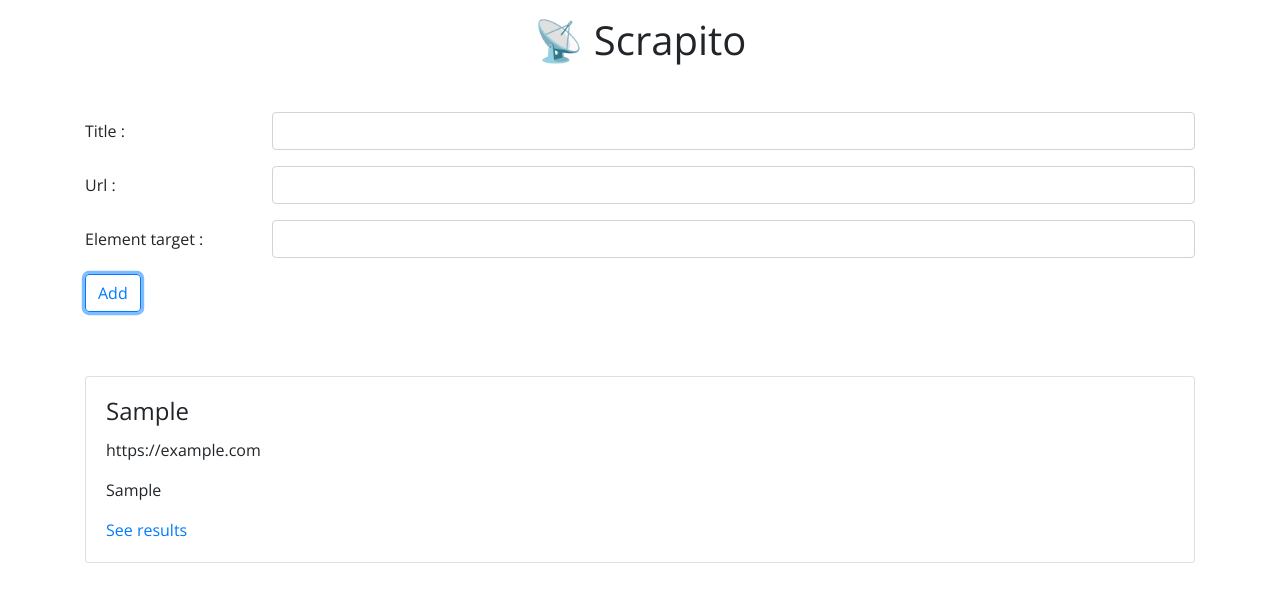
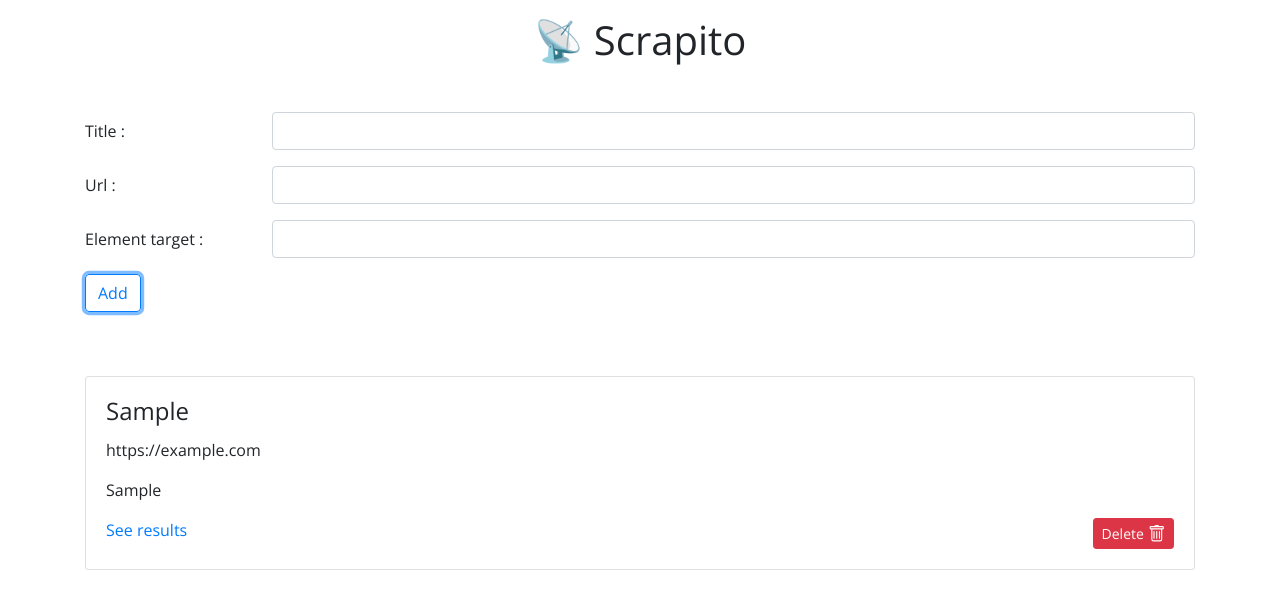
Before and after one commit to remirobichet/scrapito, a Nuxt app: page / in a window 1280 px wide. Both pictures are taken after typing "Sample", "https://example.com", "Sample" into the empty fields and a click on the button "Add". Shown: the top 606 px of the page. Built offline with nearby package versions, Linux system fonts and the light colour scheme.

Commit message:
:sparkles: Implement remove element

```diff
--- a/pages/index.vue
+++ b/pages/index.vue
@@ -36,12 +36,12 @@
         <b-card :title="item.title" class="my-3">
           <b-card-text>{{ item.url }}</b-card-text>
           <b-card-text>{{ item.element }}</b-card-text>
-          <nuxt-link
-            :to="'/scrape/' + item.id"
-            class="card-link"
-            v-if="item.id"
+          <nuxt-link :to="'/scrape/' + item.id" class="card-link" v-if="item.id"
             >See results</nuxt-link
           >
+          <b-button size="sm" variant="danger" class="float-right" @click="deleteScrape(item.id)" v-if="item.id">
+            Delete <b-icon icon="trash" aria-hidden="true"></b-icon>
+          </b-button>
         </b-card>
       </b-card-group>
     </b-container>
@@ -79,6 +79,9 @@ export default Vue.extend({
       ;((this.$refs.addScrapeUrl as Vue).$el as HTMLInputElement).value = ''
       ;((this.$refs.addScrapeElement as Vue).$el as HTMLInputElement).value = ''
     },
+    deleteScrape(index: string) {
+      this.$store.commit('scrape/remove', index)
+    }
   },
 })
 </script>
--- a/store/scrape.js
+++ b/store/scrape.js
@@ -9,8 +9,14 @@ export const mutations = {
       localStorage.setItem('scrape', JSON.stringify(state.list))
     }
   },
-  remove(state, { todo }) {
-    state.list.splice(state.list.indexOf(todo), 1)
+  remove(state, id) {
+    state.list.splice(
+      state.list.find((el) => el.id == id),
+      1
+    )
+    if (process.browser) {
+      localStorage.setItem('scrape', JSON.stringify(state.list))
+    }
   },
   initialiseStore(state) {
     if (process.browser && localStorage.getItem('scrape')) {
```
